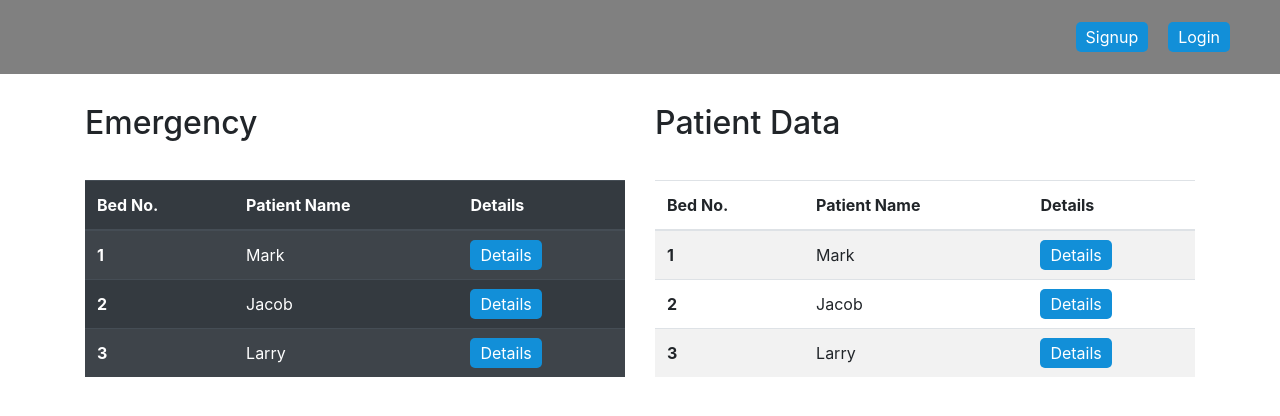
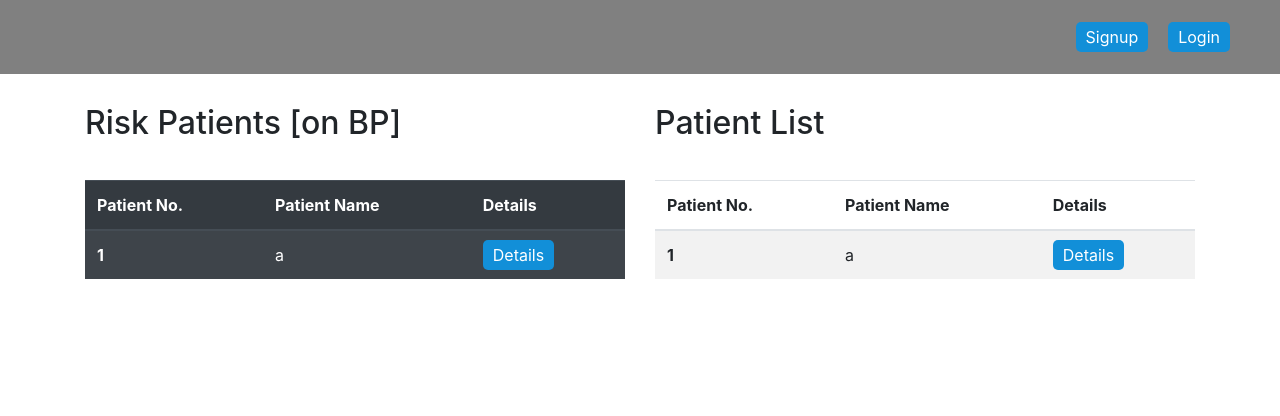
Before and after one commit to mirarifhasan/HackTheVerse_Oneiro, a PHP site: page /doctor.php in a window 1280 px wide. Shown: the top 416 px of the page. Run offline with PHP 8.4, Linux system fonts and the light colour scheme; data comes from the database, SQL or seed files in the repository; tables that the repository leaves empty hold one stand-in row (values such as "Sample post").

Commit message:
rick on doctor table on BP

```diff
--- a/doctor.php
+++ b/doctor.php
@@ -1,5 +1,16 @@
+<?php
+
+include 'zzz-dbConnect.php';
+session_start();
+
+
+
+?>
+
+
 <!DOCTYPE html>
 <html lang="en">
+
 <head>
   <meta charset="UTF-8">
   <meta name="viewport" content="width=device-width, initial-scale=1.0">
@@ -11,6 +22,7 @@
   <link rel="stylesheet" href="https://use.fontawesome.com/releases/v5.7.2/css/all.css" integrity="sha384-fnmOCqbTlWIlj8LyTjo7mOUStjsKC4pOpQbqyi7RrhN7udi9RwhKkMHpvLbHG9Sr" crossorigin="anonymous">
 
 </head>
+
 <body>
 
 
@@ -26,35 +38,41 @@
         <div class="col-md-6">
           <div class="emmergency-patient">
             <div class="em-pat-title">
-                <h2>Emergency</h2>
+              <h2>Risk Patients [on BP]</h2>
             </div>
             <table class="table table-striped table-dark">
               <thead>
                 <tr>
-                    <th scope="col">Bed No.</th>
+                  <th scope="col">Patient No.</th>
                   <th scope="col">Patient Name</th>
                   <th scope="col">Details</th>
                 </tr>
               </thead>
               <tbody>
+
+                <?php
+                $sql = 'select * from patient';
+                $res1 = mysqli_query($link, $sql);
+                while ($row1 = mysqli_fetch_assoc($res1)) {
+
+                  $sql = 'SELECT patient.patient_id, patient.name, bp.high, bp.low FROM `bp` join patient on bp.patient_id = patient.patient_id WHERE patient.patient_id = ' . $row1['patient_id'];
+                  $result = mysqli_query($link, $sql);
+                  $sum = 0;
+                  $noOfData = mysqli_num_rows($result);
+                  if ($noOfData > 0) {
+                    while ($row2 = mysqli_fetch_assoc($result)) {
+                      $sum = $sum + abs(120 - $row2['high']);
+                    }
+                    if ($sum / $noOfData > 2) {
+                ?>
                       <tr>
-                      <th scope="row">1</th>
-                      <td>Mark</td>
-                      <td><a href="#">Details</a></td>
-
+                        <th scope="row"><?php echo $row1['patient_id'] ?></th>
+                        <td><?php echo $row1['name'] ?></td>
+                        <td><a href="patient-details?pid=<?php echo $row1['patient_id'] ?>">Details</a></td>
                       </tr>
-                    <tr>
-                      <th scope="row">2</th>
-                      <td>Jacob</td>
-                      <td><a href="#">Details</a></td>
-
-                    </tr>
-                    <tr>
-                      <th scope="row">3</th>
-                      <td>Larry</td>
-                      <td><a href="#">Details</a></td>
-
-                    </tr>
+                <?php }
+                  }
+                } ?>
               </tbody>
             </table>
           </div>
@@ -62,36 +80,30 @@
         <div class="col-md-6">
           <div class="patients-data">
             <div class="pat-data-title">
-                <h2>Patient Data</h2>
+              <h2>Patient List</h2>
             </div>
             <table class="table table-striped">
               <thead>
                 <tr>
-                    <th scope="col">Bed No.</th>
+                  <th scope="col">Patient No.</th>
                   <th scope="col">Patient Name</th>
                   <th scope="col">Details</th>
-
                 </tr>
               </thead>
               <tbody>
+                <?php
+                $sql = 'select * from patient';
+                $result = mysqli_query($link, $sql);
+                while ($row = mysqli_fetch_assoc($result)) {
+                ?>
                   <tr>
-                    <th scope="row">1</th>
-                    <td>Mark</td>
-                    <td><a href="#">Details</a></td>
-
+                    <th scope="row"><?php echo $row['patient_id'] ?></th>
+                    <td><?php echo $row['name'] ?></td>
+                    <td><a href="patient-details?pid=<?php echo $row['patient_id'] ?>">Details</a></td>
                   </tr>
-                  <tr>
-                    <th scope="row">2</th>
-                    <td>Jacob</td>
-                    <td><a href="#">Details</a></td>
-
-                  </tr>
-                  <tr>
-                    <th scope="row">3</th>
-                    <td>Larry</td>
-                    <td><a href="#">Details</a></td>
-
-                  </tr>
+                <?php
+                }
+                ?>
               </tbody>
             </table>
           </div>
@@ -121,4 +133,5 @@
   <script src="https://cdn.jsdelivr.net/npm/popper.js@1.16.1/dist/umd/popper.min.js" integrity="sha384-9/reFTGAW83EW2RDu2S0VKaIzap3H66lZH81PoYlFhbGU+6BZp6G7niu735Sk7lN" crossorigin="anonymous"></script>
   <script src="https://cdn.jsdelivr.net/npm/bootstrap@4.5.3/dist/js/bootstrap.min.js" integrity="sha384-w1Q4orYjBQndcko6MimVbzY0tgp4pWB4lZ7lr30WKz0vr/aWKhXdBNmNb5D92v7s" crossorigin="anonymous"></script>
 </body>
+
 </html>
```
Lines whose indentation alone changed are shown as unchanged.
